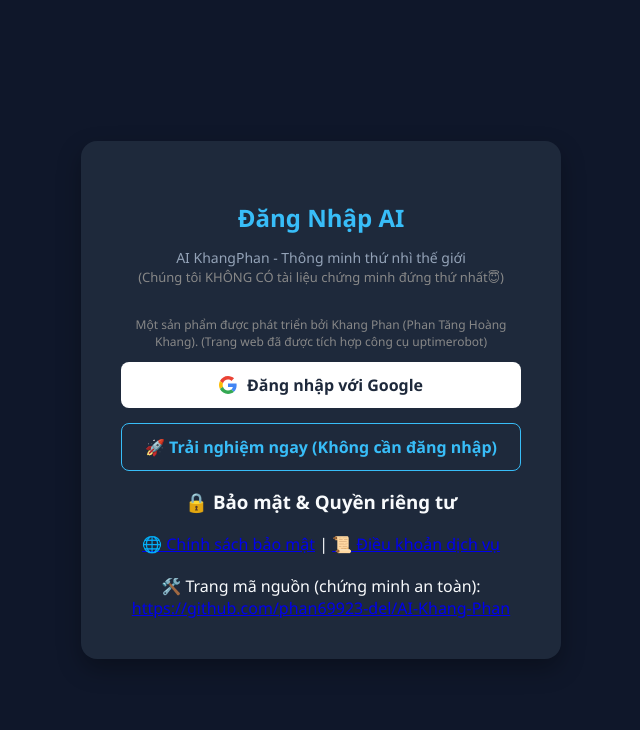
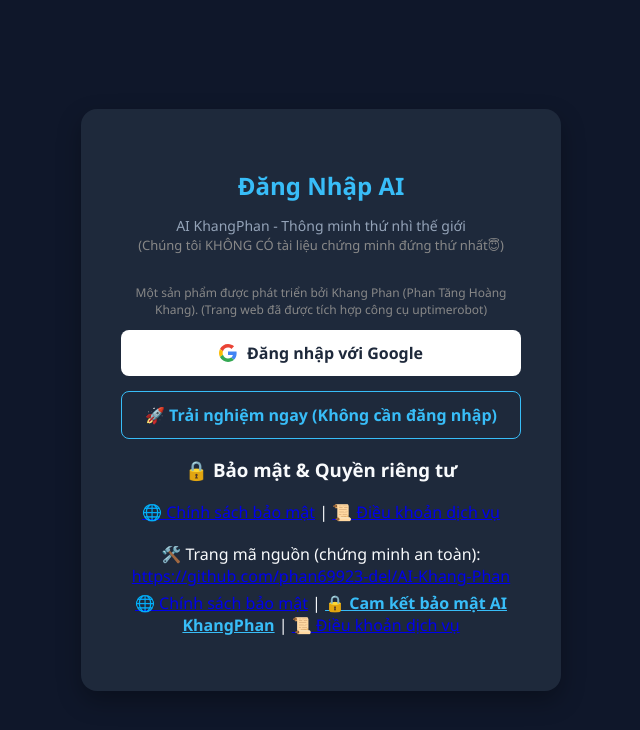
Before and after one commit to phan69923-del/AI-Khang-Phan, a Flask app: page /login in a window 1280 px wide. Shown: the top 730 px of the page, without its empty margins (319-959 px from the left). Run offline with Flask 3, Linux system fonts and the light colour scheme.

Commit message:
Update login.html

```diff
--- a/templates/login.html
+++ b/templates/login.html
@@ -106,3 +106,9 @@
             <a href="https://github.com/phan69923-del/AI-Khang-Phan" target="_blank">https://github.com/phan69923-del/AI-Khang-Phan</a>
         </p>
     </div>
+    <div class="flex-links" style="margin-top: 5px; margin-bottom: 15px;">
+        <a href="/privacy">🌐 Chính sách bảo mật</a> |
+        <!-- Thêm dòng link mới này vào giữa -->
+        <a href="/security-commitment" style="color: #38bdf8; font-weight: bold;">🔒 Cam kết bảo mật AI KhangPhan</a> |
+        <a href="/terms">📜 Điều khoản dịch vụ</a>
+</div>
```
